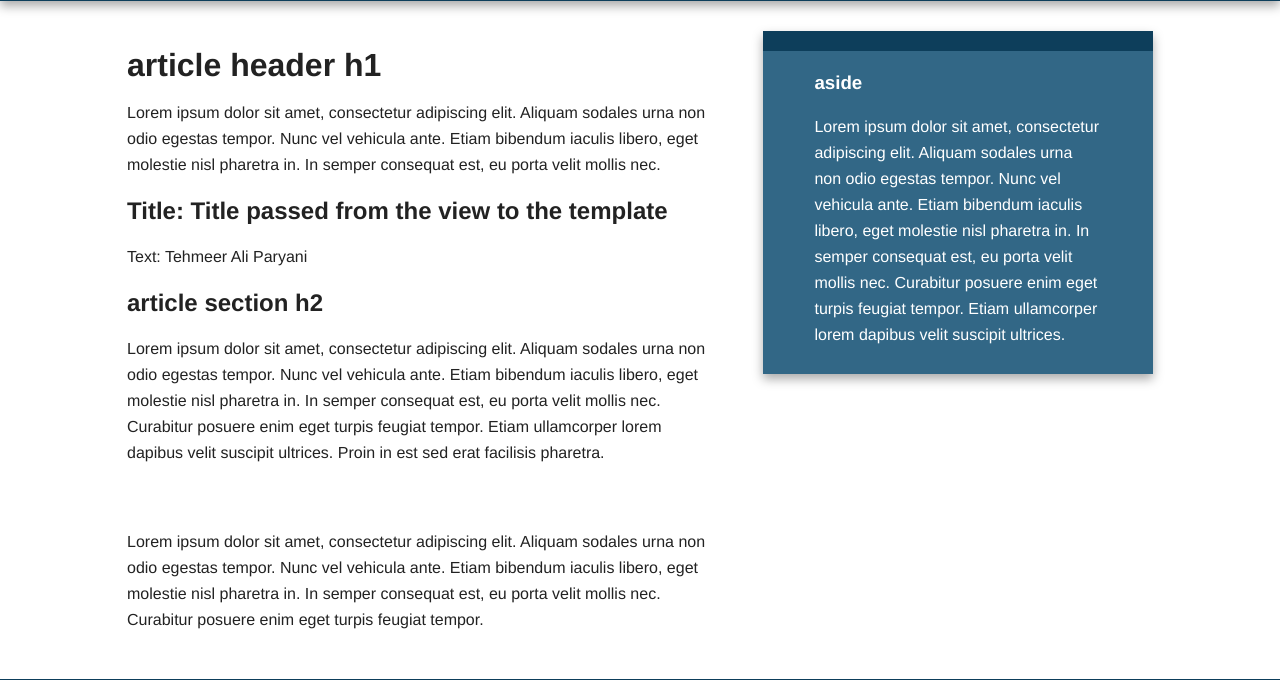
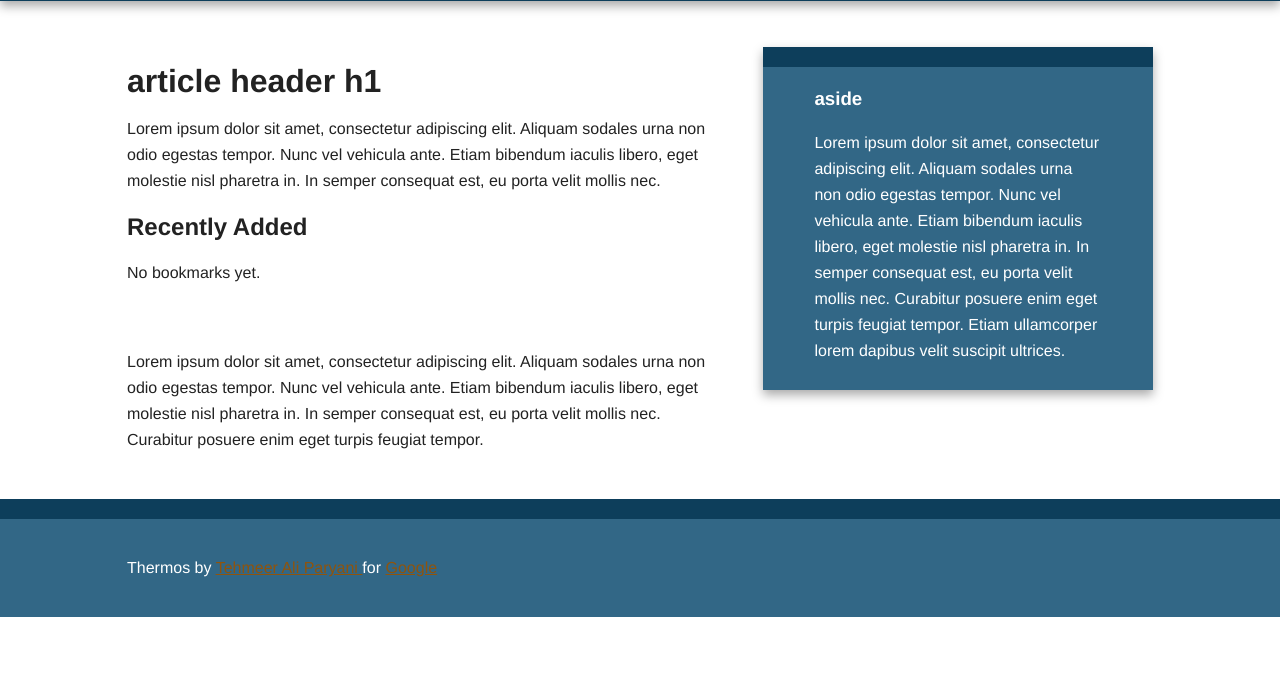
Before and after one commit to tehmeerali786/Introduction-to-Flask-MicroFramework, a Flask app: page / in a window 1280 px wide. Shown: the part 95-775 px from the top of the page. After the commit the page ends 712 px from the top, so only its background shows below. Run offline with Flask 2, Linux system fonts and the light colour scheme; parts of the project's set-up code (start-up, migrations or seed data) failed here and were passed over; some libraries are stand-ins or nearby versions.

Commit message:
Fourth Commit

```diff
--- a/static/css/main.css
+++ b/static/css/main.css
@@ -180,10 +180,37 @@ h1, h2, h3, h4, h5, h6 {
         color: white;
     }
 
+/* flashes styling  */
 
+.flashes ul {
 
+    margin: 0 0;
+    background: #FFD6A3;
+    color: #000;
+}
 
+.flashes ul {
 
+    background: #FFD6A3;
+    color: #000;
+}
+
+article.flashes {
+
+    margin-bottom: 1em;
+}
+
+.error, .error input {
+    color: red;
+}
+
+tr.submit button {
+    margin-top: 20px;
+}
+
+input, button {
+    margin-left: 10px;
+}
 
 
 
--- a/templates/base.html
+++ b/templates/base.html
@@ -36,6 +36,25 @@
 
         <div class="main-container">
             <div class="main wrapper clearfix">
+
+                <article class="flashes">
+
+                    {% with messages = get_flashed_messages() %}
+                        {% if messages %}
+                            <ul>
+
+                                {% for message in messages %}
+
+                                    <li> {{ message }} </li>
+
+                                {% endfor %}
+
+                            </ul>
+
+
+                        {% endif %}
+                    {% endwith %}
+                </article>
 
 
 
--- a/templates/index.html
+++ b/templates/index.html
@@ -17,14 +17,23 @@ Thermos - Welcome
                         <h1>article header h1</h1>
                         <p>Lorem ipsum dolor sit amet, consectetur adipiscing elit. Aliquam sodales urna non odio egestas tempor. Nunc vel vehicula ante. Etiam bibendum iaculis libero, eget molestie nisl pharetra in. In semper consequat est, eu porta velit mollis nec.</p>
                     </header>
-                    <section>
-                        <h2>Title: {{ title }}</h2>
-                        <p>Text: {{ user.firstname }} {{user.lastname}}</p>
-                    </section>
-                    <section>
-                        <h2>article section h2</h2>
-                        <p>Lorem ipsum dolor sit amet, consectetur adipiscing elit. Aliquam sodales urna non odio egestas tempor. Nunc vel vehicula ante. Etiam bibendum iaculis libero, eget molestie nisl pharetra in. In semper consequat est, eu porta velit mollis nec. Curabitur posuere enim eget turpis feugiat tempor. Etiam ullamcorper lorem dapibus velit suscipit ultrices. Proin in est sed erat facilisis pharetra.</p>
-                    </section>
+
+
+
+                            <section>
+                                    <h2>Recently Added</h2>
+                                        {% if new_bookmarks %}
+                                            <ul>
+                                            {% for bm in new_bookmarks %}
+                                                <li>{{ bm.user }} added <a href="{{ bm.url }}">{{ bm.url }}</a></li>
+                                            {% endfor %}
+                                            </ul>
+                                        {% else %}
+                                            No bookmarks yet.
+                                        {% endif %}
+                            </section>
+
+
                     <footer>
                         <h3>article footer h3</h3>
                         <p>Lorem ipsum dolor sit amet, consectetur adipiscing elit. Aliquam sodales urna non odio egestas tempor. Nunc vel vehicula ante. Etiam bibendum iaculis libero, eget molestie nisl pharetra in. In semper consequat est, eu porta velit mollis nec. Curabitur posuere enim eget turpis feugiat tempor.</p>
--- a/thermos.py
+++ b/thermos.py
@@ -1,6 +1,17 @@
-from flask import Flask, render_template, url_for
+from datetime import datetime
+from flask import Flask, render_template, url_for, request, redirect, flash
+
+from forms import BookmarkForm
+
+
+
 
 app = Flask(__name__)
+
+bookmarks = []
+
+
+app.config['SECRET_KEY'] = '~t\x86\xc9\x1ew\x8bOcX\x85O\xb6\xa2\x11kL\xd1\xce\x7f\x14<y\x9e'
 
 class User:
 	def __init__(self, firstname, lastname):
@@ -11,16 +22,42 @@ class User:
 		return "{}. {}.".format(self.firstname[0], self.lastname[0])
 
 
+def store_bookmark(url):
+
+	bookmarks.append(dict(
+
+		url = url,
+		user = 'Tehmeer Ali Paryani',
+		date = datetime.utcnow()
+
+		))
+
+
+
+def new_bookmarks(num):
+	return sorted(bookmarks, key=lambda bm: bm['date'], reverse=True)[:num]
+
+
+bookmarks = []
+
+
 
 @app.route('/')
 @app.route('/index')
 def index():
 
-	return render_template('index.html', title="Title passed from the view to the template", user=User("Tehmeer Ali", "Paryani"))
+	return render_template('index.html', new_bookmarks=new_bookmarks(5))
 
-@app.route('/add')
+@app.route('/add', methods=['GET', 'POST'])
 def add():
-	return render_template('add.html')
+	form = BookmarkForm()
+	if form.validate_on_submit():
+		url = form.url.data
+		description = form.description.data
+		store_bookmark(url)
+		flash("Stored bookmarks '{}'".format(url))
+		return redirect(url_for('index'))
+	return render_template('add.html', form=form)
 
 @app.errorhandler(404)
 def page_not_found(e):
@@ -31,4 +68,4 @@ def server_error(e):
 	return render_template('500.html'), 500
 
 if __name__ == '__main__':
-	app.run(debug=False)
+	app.run(debug=True)
```
Also changed, not shown: forms.py (added, +21 -0 lines), templates/add.html (+19 -7 lines), templates/form_marcos.html (added, +23 -0 lines).
